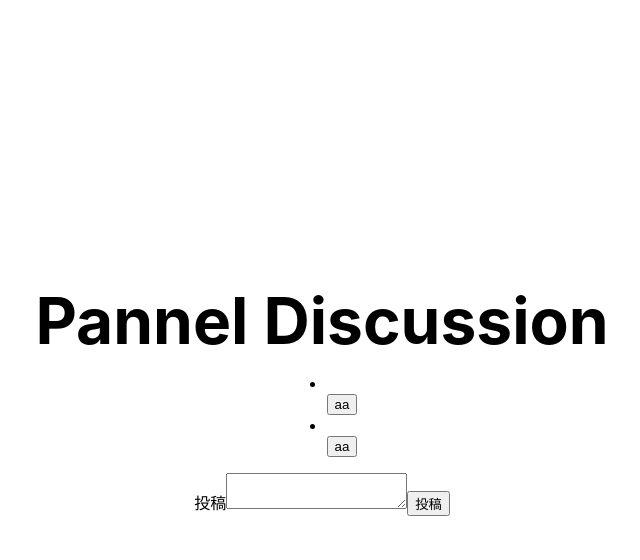
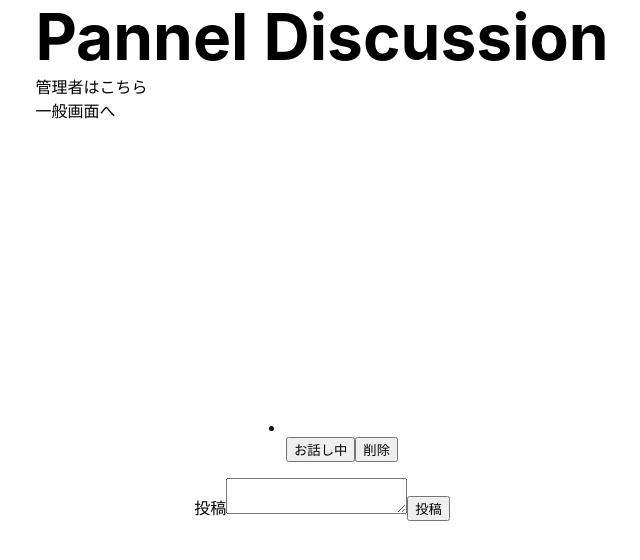
Before and after one commit to mo-ri-regen/discussion, a Next.js app: page / in a window 1280 px wide. Both pictures are taken after a click on the button "投稿". Shown: the top 560 px of the page, without its empty margins (318-958 px from the left). Built offline with nearby package versions, Linux system fonts and the light colour scheme.

Commit message:
🎨 add component

```diff
--- a/pages/index.jsx
+++ b/pages/index.jsx
@@ -1,16 +1,17 @@
 import Head from "next/head";
 import styles from "../styles/Home.module.css";
 import { useState } from "react";
+import Link from 'next/link'
 
 export default function Home() {
   //投稿テキスト
-  const [contributionText, setContributionText] = useState("");
+  const [contributionText, setContributionText] = useState();
   //話し終えた話題
-  const [finishedText, setFinishedText] = useState([""]);
+  const [finishedText, setFinishedText] = useState([]);
   //お話し中
-  const [talkingText, setTalkingText] = useState([""]);
+  const [talkingText, setTalkingText] = useState([]);
   //未着手の話題
-  const [noBeginingText, setNoBeginingText] = useState([""]);
+  const [noBeginingText, setNoBeginingText] = useState([]);
 
   //未着手の話題へいくテキスト
   const onChangeText = (e) => {
@@ -39,25 +40,31 @@ export default function Home() {
         <link rel="icon" href="/favicon.ico" />
       </Head>
 
+      <header>
+        <h1 className={styles.title}>Pannel Discussion</h1>
+        <div>
+          <Link href="./admin.jsx">管理者はこちら</Link>
+        </div>
+        一般画面へ
+      </header>
       <main className={styles.main}>
-        <h1 className={styles.title}>Pannel Discussion</h1>
+
+        {/* 未着手の話題 */}
         <div className={styles.no_begining_area}>
-          {/* <textarea value={noBeginingText} onChange={onChangeText}></textarea> */}
-          {/* {noBeginingText.map((t) => {
-            return t;
-          })} */}
-          {[...noBeginingText]}
           <ul>
             {noBeginingText.map((noBegining) => {
               return (
-                <div>
+                <div className={styles.no_begining_area}>
                   <li>{noBegining}</li>
-                  <button>aa</button>
+                  <button>お話し中</button>
+                  <button>削除</button>
                 </div>
               );
             })}
           </ul>
         </div>
+
+        {/* 投稿エリア */}
         <div className={styles.contribution_area}>
           <label for="contribute">投稿</label>
           <textarea
```
